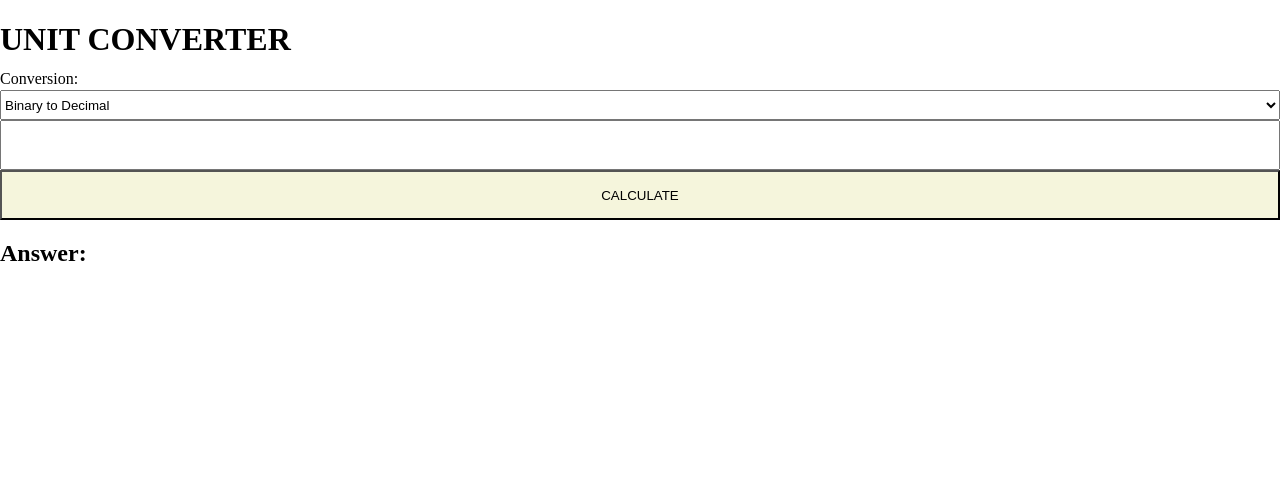
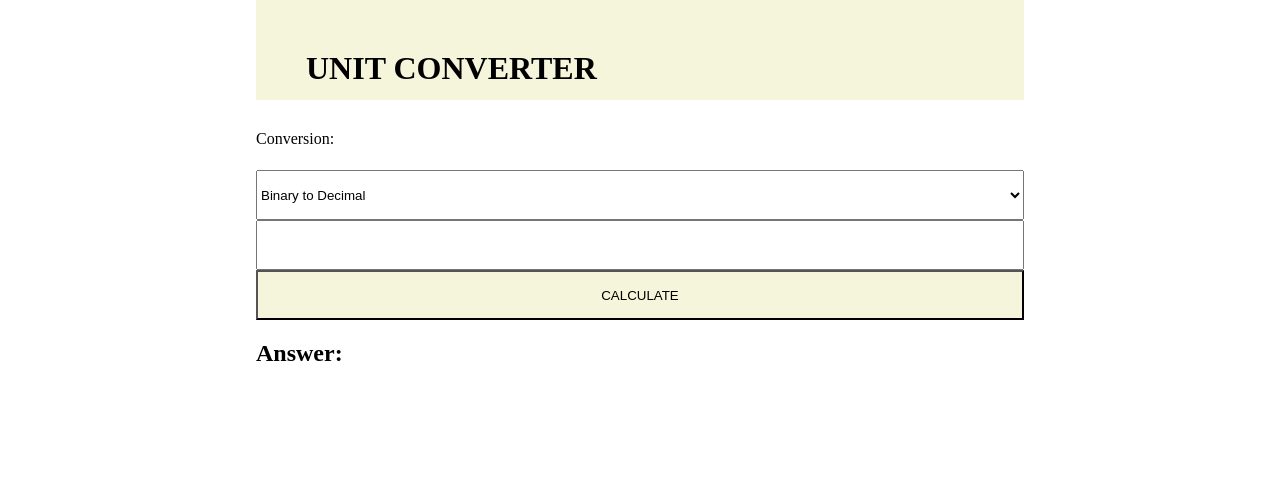
Before and after one commit to markyleangela/Converter, a plain HTML site: page convert.html in a window 1280 px wide. Drawn offline with Linux system fonts and the light colour scheme.

Commit message:
Changed design layout

```diff
--- a/convert.css
+++ b/convert.css
@@ -13,11 +13,22 @@ body {
    background-color: green;
 }
 
+h1{
+    padding: 50px;
+    background-color: beige;
+    margin: 0;
+}
+
+
+
 #div1{
-    width: 100vw;
-    height: 100vh;
+    /* width: 100vw;
+    height: 100vh; */
 
     display: grid;
-    /* header 50, br 20, conversion 20, dropdown 30, input 50, calculate 50, */
-    grid-template-rows: 50px 20px 20px 30px 50px 50px 1fr 1fr;
+    /* header 50, br 80, conversion 0, br 30, dropdown 50, input 50, calculate 50, */
+    grid-template-rows: 50px 80px 10px 30px 50px 50px 50px 50px 50px;
+    margin-left: 20%;
+    margin-right: 20%;
+
 }
```
Also changed, not shown: convert.html (+2 -1 lines).
